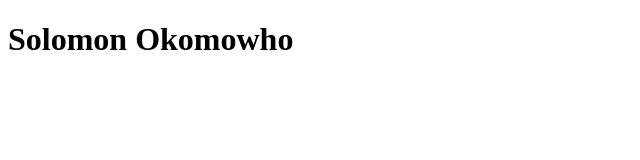
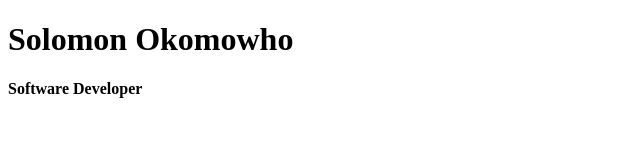
Before and after one commit to EdenianKnight/My_Profile, a plain HTML site: page test.html in a window 1280 px wide. Shown: the whole page, without its empty margins (0-640 px from the left). Drawn offline with Linux system fonts and the light colour scheme.

Commit message:
Edited test.html

```diff
--- a/test.html
+++ b/test.html
@@ -8,7 +8,10 @@
 <body>
     <!--Your name-->
     <h1>Solomon Okomowho</h1>
+
     <!--Your title or role (e.g., Student, Developer, etc.)-->
+    <h4>Software Developer</h4>
+
     <!--Your age-->
     <!--Your favorite color or game-->
     <!--What you love doing (drawing, reading, dancing, etc.)-->
```
